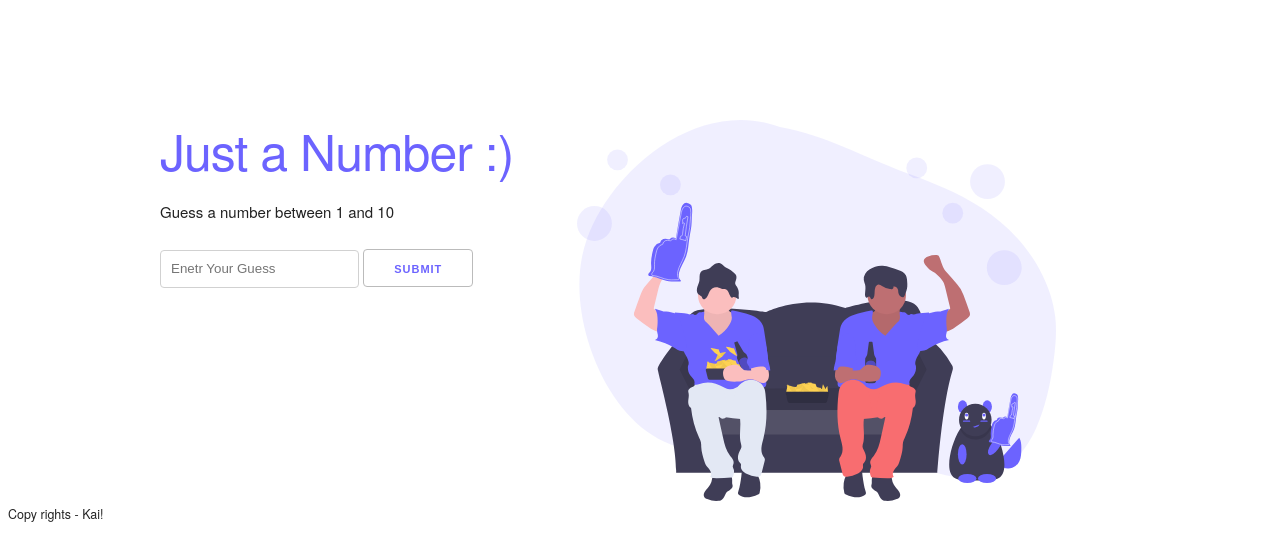
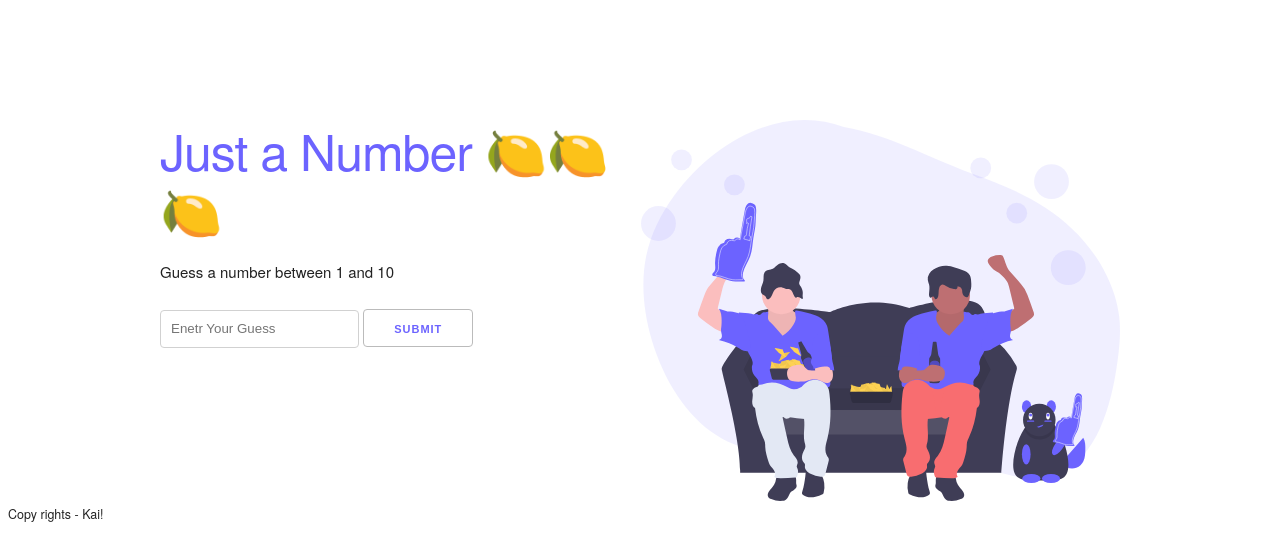
Before and after one commit to KaiNagar/Git-Collab, a plain HTML site: page index.html in a window 1280 px wide. Drawn offline with nearby package versions, Linux system fonts and the light colour scheme.

Commit message:
added 3 lemons just for you!

```diff
--- a/index.html
+++ b/index.html
@@ -14,7 +14,7 @@
     <section class="app">
         <div class="container">
             <div>
-                <h1>Just a Number :)</h1>
+                <h1>Just a Number 🍋🍋🍋</h1>
                 <div class="game">
                     <p>Guess a number between <span class="min-num"></span> and <span class="max-num"></span></p>
                     <input type="number" class="guess-input" placeholder="Enetr Your Guess">
```
